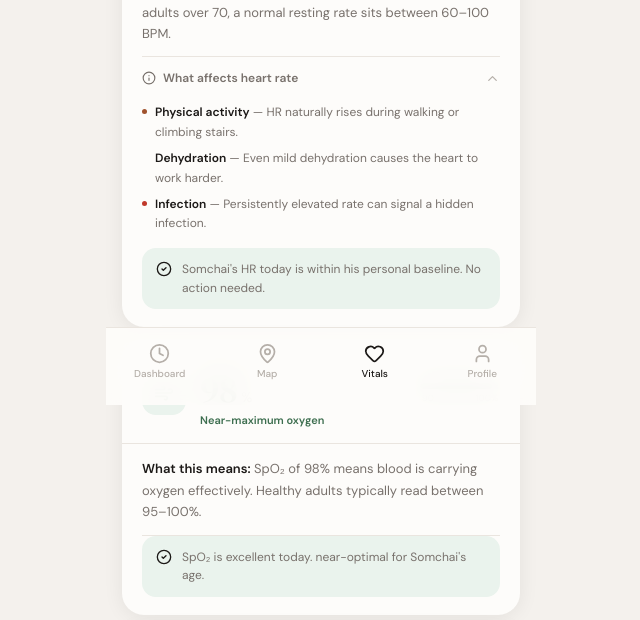
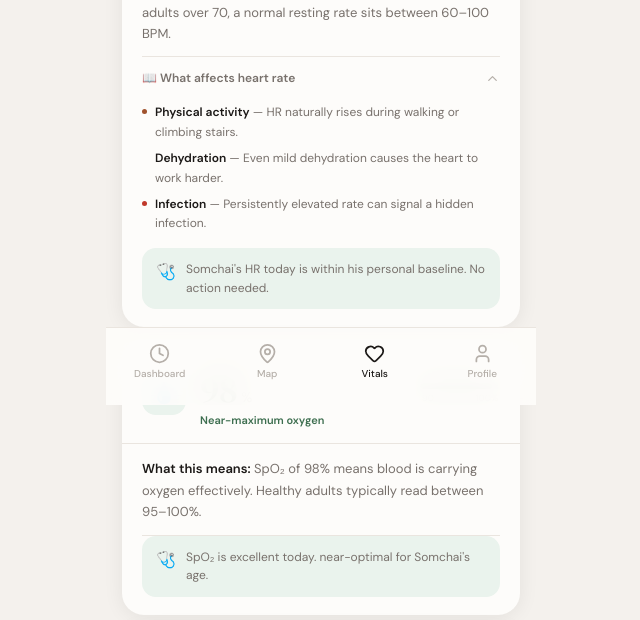
Before and after one commit to pathaninOpa/Khlongjai, a React (Vite) app in the folder KhlongJai/caregiver-app/: page /vitals in a window 1280 px wide. Shown: the part 395-1015 px from the top of the page, without its empty margins (319-959 px from the left). Built offline with nearby package versions, Linux system fonts and the light colour scheme; no server answers.

Commit message:
refactor: clean up unused imports in Dashboard, MapPage, ProfilePage, and VitalsPage

```diff
--- a/KhlongJai/caregiver-app/src/Dashboard.tsx
+++ b/KhlongJai/caregiver-app/src/Dashboard.tsx
@@ -1,5 +1,5 @@
 import { useState, useEffect, useMemo, useRef } from 'react'
-import { Heart, Wind, MapPin, ShieldCheck, Clock, Home, User, Phone, Navigation, ChevronRight, ChevronDown, AlertTriangle, LayoutDashboard } from 'lucide-react'
+import { Heart, MapPin, Clock, User, Phone, Navigation, ChevronRight, ChevronDown, AlertTriangle } from 'lucide-react'
 import { MapContainer, TileLayer, Marker, useMap } from 'react-leaflet'
 import { Link } from 'react-router-dom'
 import L from 'leaflet'
--- a/KhlongJai/caregiver-app/src/MapPage.tsx
+++ b/KhlongJai/caregiver-app/src/MapPage.tsx
@@ -1,8 +1,7 @@
 import { useState, useEffect, useMemo, useRef } from 'react'
-import { MapPin, ChevronDown, Navigation, Clock, User, Heart, LayoutDashboard } from 'lucide-react'
+import { MapPin, ChevronDown, Clock, User, Heart } from 'lucide-react'
 import { MapContainer, TileLayer, Marker, useMap, Circle } from 'react-leaflet'
 import { Link } from 'react-router-dom'
-import L from 'leaflet'
 import { useBroadcastSync } from './useBroadcastSync'
 import './App.css'
 
@@ -16,7 +15,7 @@ function ChangeView({ center, zoom }: { center: [number, number], zoom?: number
 }
 
 export default function MapPage() {
-  const [data, setData, requestSync] = useBroadcastSync<any>({ hr: 72, spo2: 98, sos: false, fall: false, lat: 0, lng: 0, lastUpdate: "" });
+  const [data, , requestSync] = useBroadcastSync<any>({ hr: 72, spo2: 98, sos: false, fall: false, lat: 0, lng: 0, lastUpdate: "" });
   const [address, setAddress] = useState("Locating...");
   const [homeCoords, setHomeCoords] = useState({ lat: 0, lng: 0 });
   const [mapExpanded, setMapExpanded] = useState(false);
--- a/KhlongJai/caregiver-app/src/ProfilePage.tsx
+++ b/KhlongJai/caregiver-app/src/ProfilePage.tsx
@@ -1,11 +1,11 @@
-import { useState, useEffect, useMemo } from 'react'
+import { useState, useEffect } from 'react'
 import { Link } from 'react-router-dom'
-import { ChevronLeft, Plus, User, Heart, MapPin, Clock, Battery, AlertTriangle, Shield, Settings, LogOut, Phone, Smartphone, Bell, Calendar } from 'lucide-react'
+import { ChevronLeft, User, Heart, MapPin, Clock, LogOut, Phone, Bell, Calendar, Plus } from 'lucide-react'
 import { useBroadcastSync } from './useBroadcastSync'
 import './App.css'
 
 export default function ProfilePage() {
-  const [data, setData, requestSync] = useBroadcastSync<any>({ hr: 72, spo2: 98, sos: false, fall: false, lat: 0, lng: 0, lastUpdate: "" });
+  const [data, , requestSync] = useBroadcastSync<any>({ hr: 72, spo2: 98, sos: false, fall: false, lat: 0, lng: 0, lastUpdate: "" });
   const [activeView, setActiveView] = useState('home');
   const [slideIn, setSlideIn] = useState(false);
   const [escalationDelay, setEscalationDelay] = useState(3);
--- a/KhlongJai/caregiver-app/src/VitalsPage.tsx
+++ b/KhlongJai/caregiver-app/src/VitalsPage.tsx
@@ -1,19 +1,14 @@
-import { useState, useEffect, useMemo, useRef } from 'react'
-import { Heart, Wind, ChevronDown, Clock, MapPin, User, LayoutDashboard, CheckCircle2, AlertCircle, Info, Stethoscope, Droplets, Activity } from 'lucide-react'
+import { useState, useEffect } from 'react'
+import { Heart, ChevronDown, Clock, MapPin, User } from 'lucide-react'
 import { Link } from 'react-router-dom'
 import { useBroadcastSync } from './useBroadcastSync'
 import './App.css'
 
 export default function VitalsPage() {
-  const [data, setData, requestSync] = useBroadcastSync<any>({ hr: 72, spo2: 98, sos: false, fall: false, lat: 13.7563, lng: 100.5018, lastUpdate: "" });
+  const [data, , requestSync] = useBroadcastSync<any>({ hr: 72, spo2: 98, sos: false, fall: false, lat: 13.7563, lng: 100.5018, lastUpdate: "" });
   const [expandedSections, setExpandedSections] = useState<string[]>(['hr-affects']);
-  const [homeCoords, setHomeCoords] = useState({ lat: 0, lng: 0 });
-  const lastSyncTime = useRef("");
 
   useEffect(() => {
-    navigator.geolocation.getCurrentPosition((pos) => {
-      setHomeCoords({ lat: pos.coords.latitude, lng: pos.coords.longitude });
-    });
     requestSync();
   }, []);
 
@@ -40,19 +35,14 @@ export default function VitalsPage() {
   const hrStatus = getStatus('hr', data.hr);
   const spo2Status = getStatus('spo2', data.spo2);
 
-  const isAtHome = useMemo(() => {
-    if (data.lastUpdate === "" || homeCoords.lat === 0) return true;
-    return Math.sqrt(Math.pow(data.lat - homeCoords.lat, 2) + Math.pow(data.lng - homeCoords.lng, 2)) < 0.001;
-  }, [data.lat, data.lng, data.lastUpdate, homeCoords]);
-
   const isAnomaly = hrStatus === 'emergency' || spo2Status === 'emergency' || hrStatus === 'anomaly' || spo2Status === 'anomaly';
   const isWatch = hrStatus === 'watch' || spo2Status === 'watch';
   const globalState = isAnomaly ? 'anomaly' : isWatch ? 'watch' : 'normal';
 
   const stateConfig: any = {
-    normal: { heroIcon: '🌿', heroTitle: 'All is well', heroSub: 'Both readings are healthy today' },
-    watch: { heroIcon: '👀', heroTitle: 'Heart rate slightly elevated — keep an eye on it', heroSub: 'Vitals slightly elevated' },
-    anomaly: { heroIcon: '⚠️', heroTitle: 'Heart rate requires attention now', heroSub: 'Metric dropping, watching closely' },
+    normal: { heroIcon: '🌿', heroTitle: 'All is well' },
+    watch: { heroIcon: '👀', heroTitle: 'Heart rate slightly elevated — keep an eye on it' },
+    anomaly: { heroIcon: '⚠️', heroTitle: 'Heart rate requires attention now' },
   };
 
   const getHeroSub = () => {
@@ -101,7 +91,6 @@ export default function VitalsPage() {
                 <div className="rv-unit">BPM</div>
               </div>
               <div className="reading-state">
-                <span className="state-dot"></span>
                 <span>
                   {hrStatus === 'normal' ? 'Healthy resting rate' :
                    hrStatus === 'watch' ? (data.hr < 60 ? '↓ Mildly low' : '↑ Mildly elevated') :
@@ -127,7 +116,7 @@ export default function VitalsPage() {
 
             <div className={`expand-section ${expandedSections.includes('hr-affects') ? 'open' : ''}`}>
               <div className="expand-trigger" onClick={() => toggleSection('hr-affects')}>
-                <span className="exp-label"><Info size={14} className="exp-icon" /> What affects heart rate</span>
+                <span className="exp-label">📖 What affects heart rate</span>
                 <ChevronDown size={15} className="exp-chevron" />
               </div>
               <div className="expand-body">
@@ -143,7 +132,7 @@ export default function VitalsPage() {
           </div>
 
           <div className={`threshold-callout ${hrStatus === 'normal' ? 'green' : hrStatus === 'watch' ? 'amber' : 'red'}`}>
-            <div className="tc-icon">{hrStatus === 'normal' ? <CheckCircle2 size={16} /> : <AlertCircle size={16} />}</div>
+            <div className="tc-icon">🩺</div>
             <div className="tc-text">
               {hrStatus === 'normal'
                 ? "Somchai's HR today is within his personal baseline. No action needed."
@@ -158,7 +147,7 @@ export default function VitalsPage() {
         {/* ── SpO₂ CARD ── */}
         <div className={`metric-card state-${spo2Status === 'emergency' || spo2Status === 'anomaly' ? 'anomaly' : spo2Status}`}>
           <div className="reading-row">
-            <div className="reading-icon spo2-icon"><Wind size={20} color="var(--spo2-accent)" /></div>
+            <div className="reading-icon spo2-icon">💧</div>
             <div className="reading-main">
               <div className="reading-label">Blood Oxygen · SpO₂</div>
               <div className="reading-value">
@@ -166,7 +155,6 @@ export default function VitalsPage() {
                 <div className="rv-unit">%</div>
               </div>
               <div className="reading-state">
-                <span className="state-dot"></span>
                 <span>
                   {spo2Status === 'normal' ? 'Near-maximum oxygen' :
                    spo2Status === 'watch' ? '↓ Mildly low' :
@@ -192,7 +180,7 @@ export default function VitalsPage() {
           </div>
 
           <div className={`threshold-callout ${spo2Status === 'normal' ? 'green' : 'amber'}`}>
-            <div className="tc-icon">{spo2Status === 'normal' ? <CheckCircle2 size={16} /> : <AlertCircle size={16} />}</div>
+            <div className="tc-icon">🩺</div>
             <div className="tc-text">
               {spo2Status === 'normal'
                 ? "SpO₂ is excellent today. near-optimal for Somchai's age."
```
